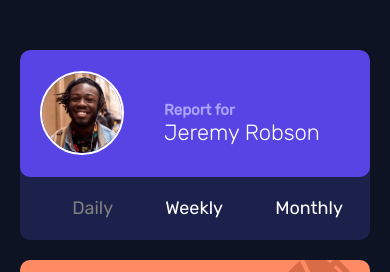
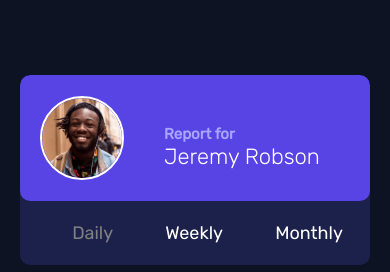
Before and after one commit to delaroth/Front-End-Mentor-time-tracking-dashboard-main, a plain HTML site: page docs/index.html in a window 390 px wide. Shown: the part 182-454 px from the top of the page. Drawn offline with Linux system fonts and the light colour scheme.

Commit message:
added responsiveness

```diff
--- a/docs/style.css
+++ b/docs/style.css
@@ -181,6 +181,7 @@ color: white;
 
 @media only screen and (max-width:700px) {
     .gridContainer{
+        height: 90vw;
         grid-template-columns: 1fr;
         grid-template-rows: repeat(6, 200px);
         width: 90%;
```
